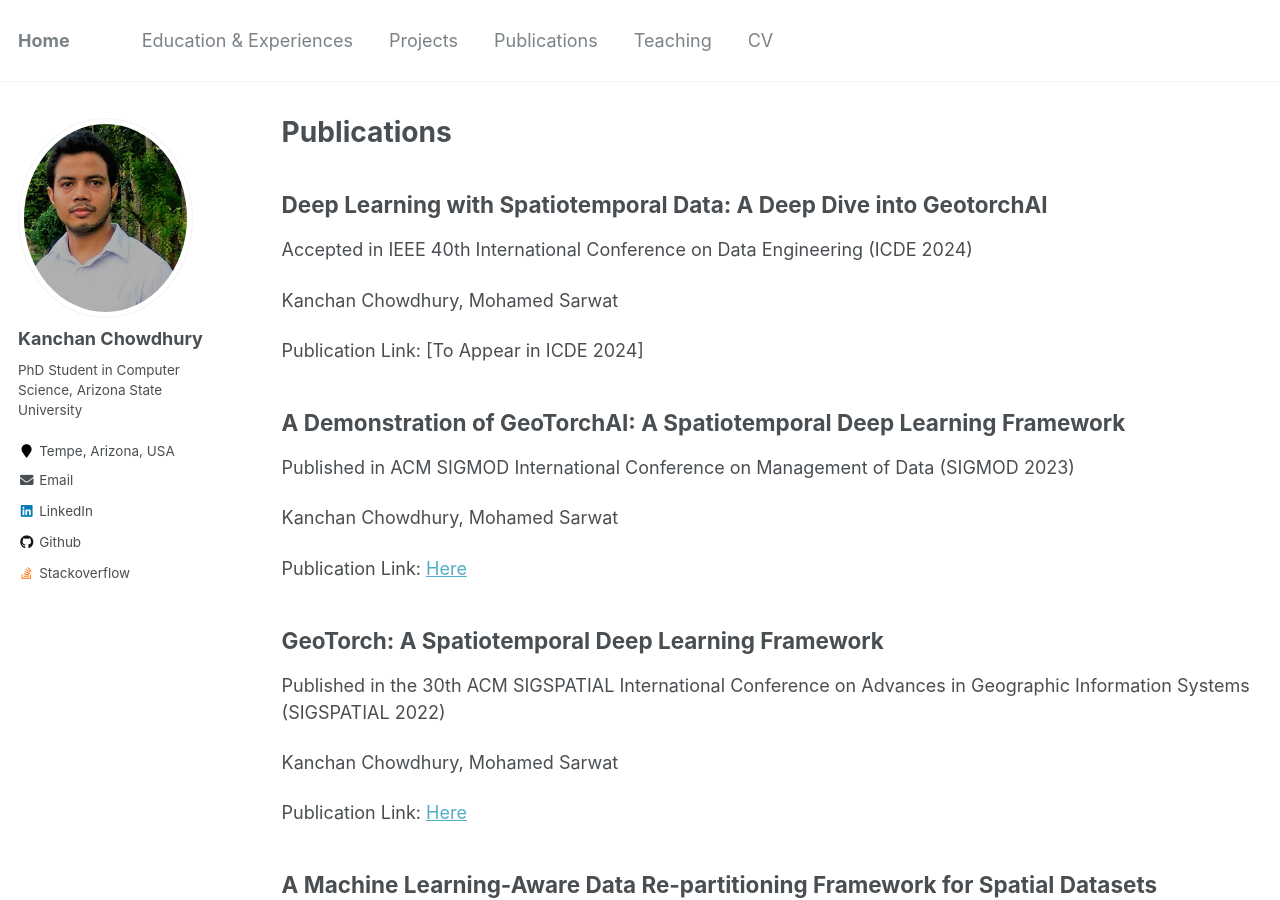
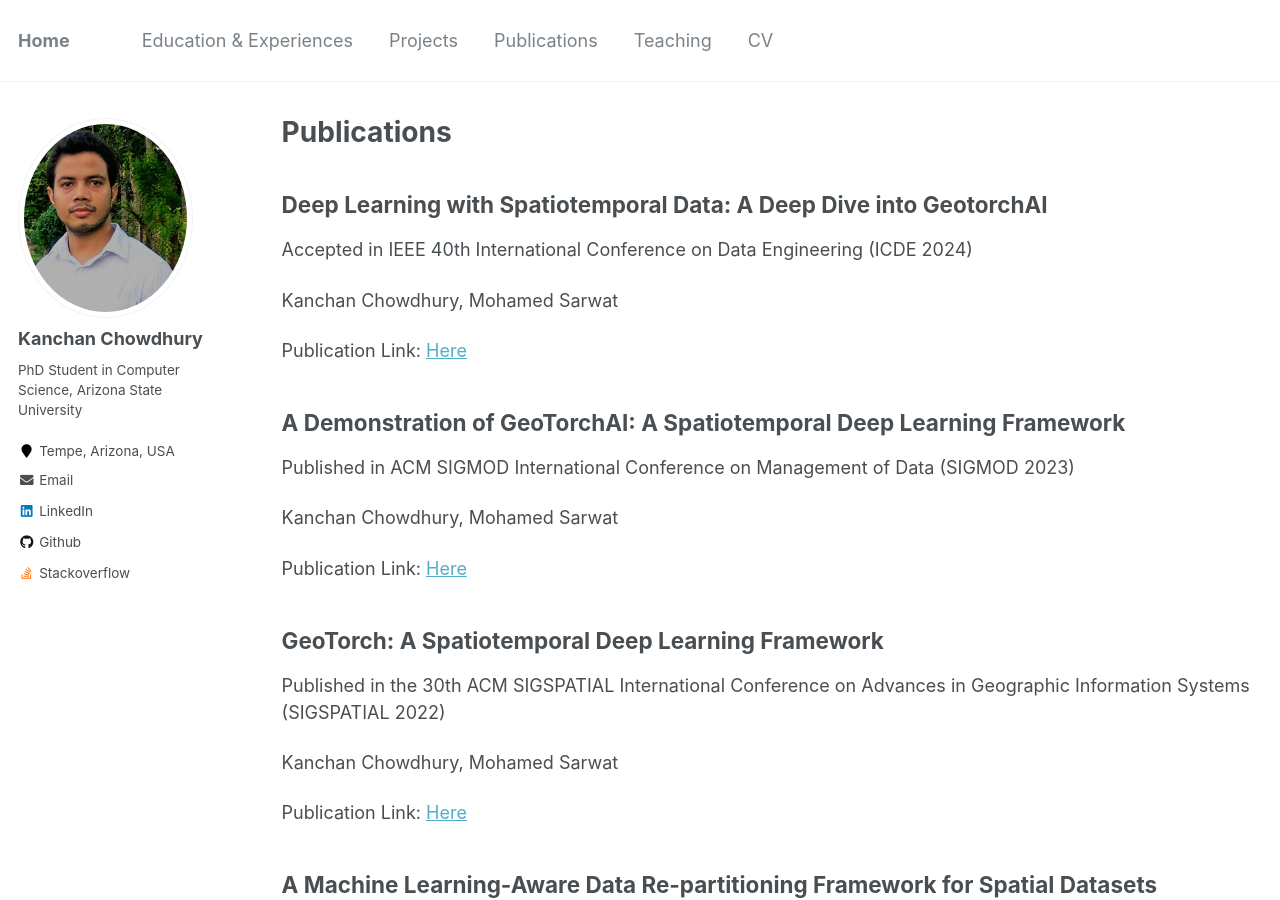
Before and after one commit to kanchanchy/kanchanchy.github.io, a Jekyll site: the page built from _pages/publications.md, in a window 1280 px wide and 900 px high. Built offline with Jekyll 4.4.1, drawn with Linux system fonts in a browser that asks for light colours.

Commit message:
'publication-added'

```diff
--- a/_pages/publications.md
+++ b/_pages/publications.md
@@ -14,7 +14,7 @@ Accepted in IEEE 40th International Conference on Data Engineering (ICDE 2024)
 
 Kanchan Chowdhury, Mohamed Sarwat
 
-Publication Link: [To Appear in ICDE 2024]
+Publication Link: [Here](https://kanchanchy.github.io/files/GeoTorchAI-ICDE-2024.pdf)
 
 A Demonstration of GeoTorchAI: A Spatiotemporal Deep Learning Framework
 ------
```
Also changed, not shown: 1 other file.
